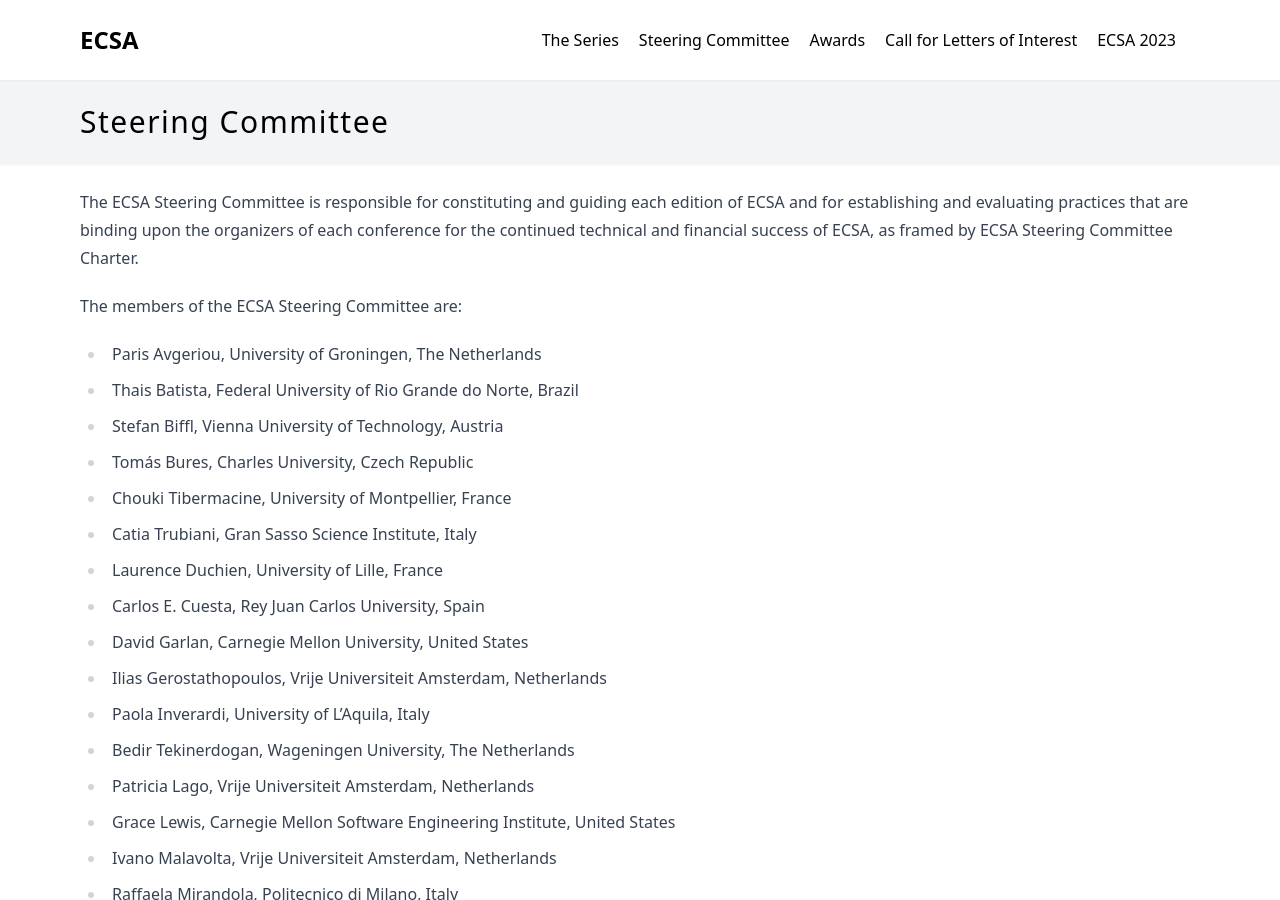
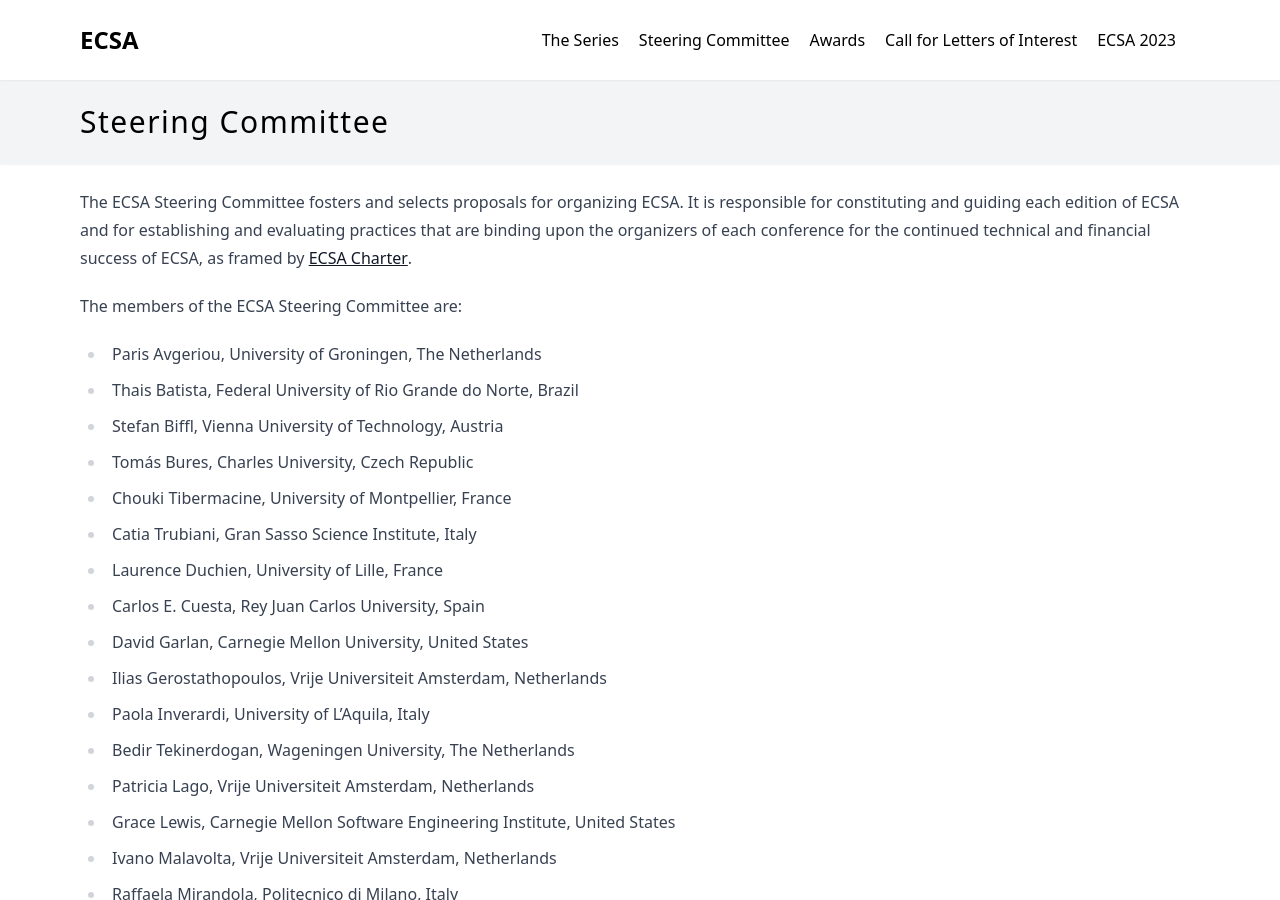
Before and after one commit to ecsa-conferences/ecsa-conferences.github.io, a Jekyll site: the page built from _pages/steering-committee.md, in a window 1280 px wide and 900 px high. Built offline with Jekyll 4.4.1, drawn with Linux system fonts in a browser that asks for light colours; nearby versions of some CDN libraries.

Commit message:
Update SC text.

```diff
--- a/_pages/steering-committee.md
+++ b/_pages/steering-committee.md
@@ -5,7 +5,7 @@
 permalink: /series/steering-committee/
 ---
 
-The ECSA Steering Committee is responsible for constituting and guiding each edition of ECSA and for establishing and evaluating practices that are binding upon the organizers of each conference for the continued technical and financial success of ECSA, as framed by ECSA Steering Committee Charter.
+The ECSA Steering Committee fosters and selects proposals for organizing ECSA. It is responsible for constituting and guiding each edition of ECSA and for establishing and evaluating practices that are binding upon the organizers of each conference for the continued technical and financial success of ECSA, as framed by [ECSA Charter](https://ecsa2020.disim.univaq.it/getImage/orig/ECSA-Steering_Committee_Charter-v1.0-ECSA2020.pdf>).
 
 The members of the ECSA Steering Committee are:
 
```
